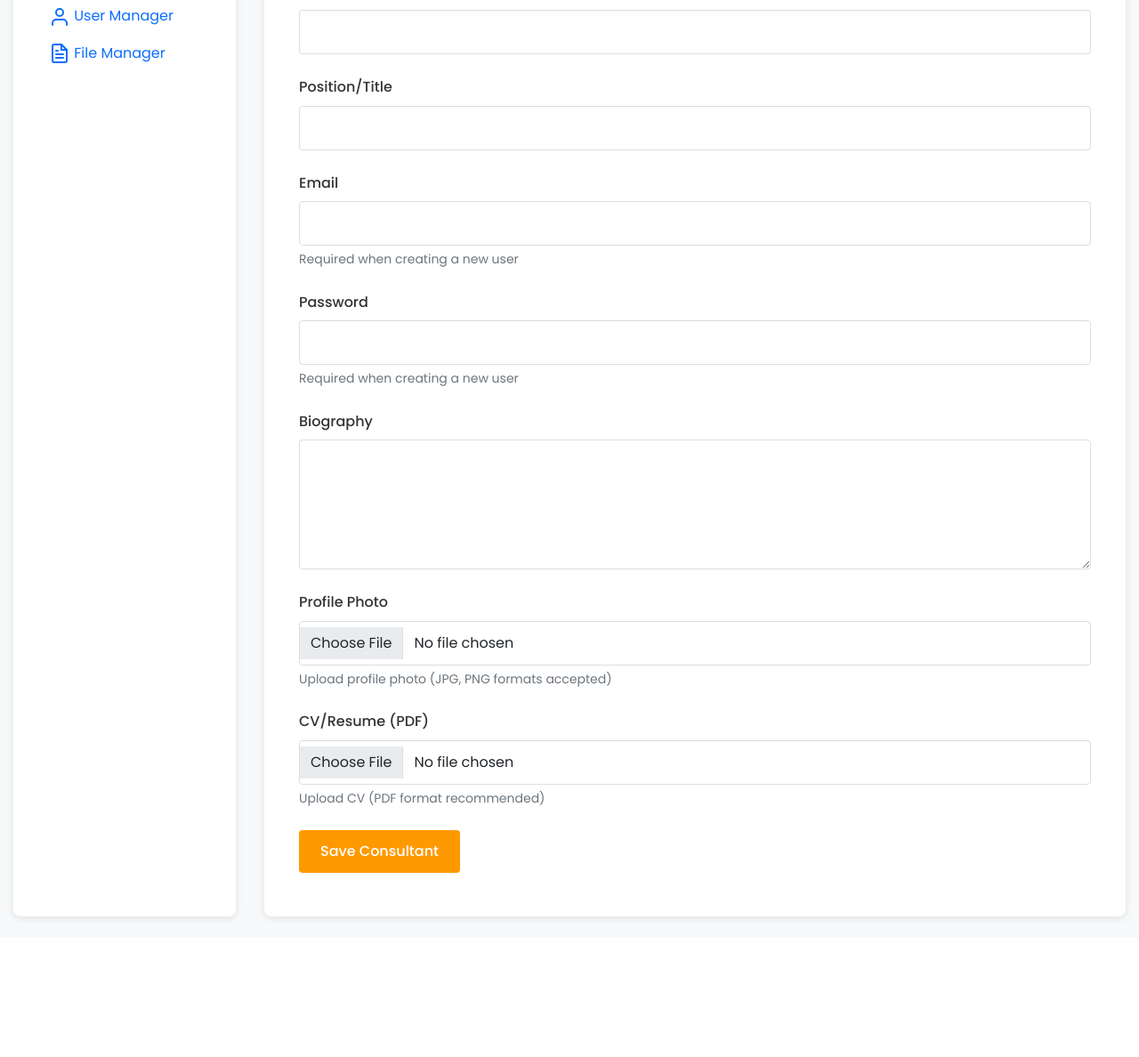
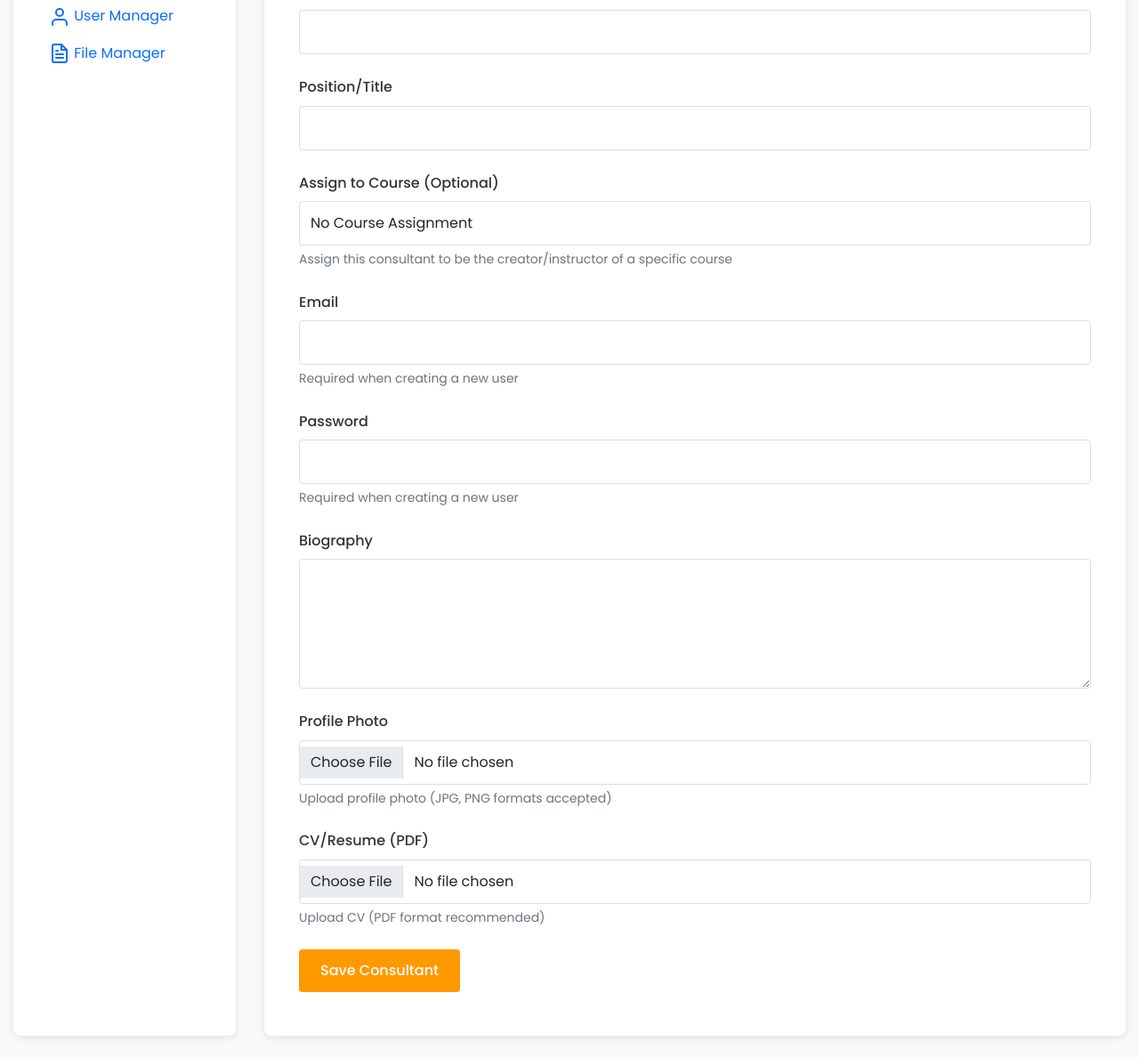
Before and after one commit to InsightSpherebd/Insight_Sphere, a Flask app: page /admin/consultants/add in a window 1280 px wide. Shown: the part 339-1527 px from the top of the page at 89% size. Before the commit the page ends 1374 px from the top, so only its background shows below. Run offline with Flask 3, Linux system fonts and the light colour scheme; a user stored in the database is signed in; some libraries are stand-ins or nearby versions.

Commit message:
Assistant checkpoint: Added photo upload to certificate templates and course assignment to consultants
Assistant generated file changes:
- forms.py: Add photo upload field to CertificateTemplateForm, Add course assignment field to ConsultantForm
- models.py: Add background_photo_filename field to CertificateTemplate
- routes/admin.py: Add photo upload handling to certificate template routes, Add photo upload handling to certificate template edit route, Add course assignment functionality to consultant routes, Add course assignment logic to consultant creation, Add course choices to consultant edit route, Add course assignment logic to consultant edit
- templates/admin/certificate_template_form.html: Add background photo upload field to certificate template form, Add enctype for file upload in certificate template form
- templates/admin/consultant_form.html: Add course assignment field to consultant form

---

User prompt:

 give the option for uploading photo in the create certification template, and give a dropdown in the consultant creation panel where a super admin can enter course to a consultant

Replit-Commit-Author: Assistant
Replit-Commit-Session-Id: 89c1325d-ba2a-4eb3-84d9-c2da32be6441

```diff
--- a/forms.py
+++ b/forms.py
@@ -100,6 +100,7 @@ class ConsultantForm(FlaskForm):
     password = PasswordField('Password', validators=[Optional(), Length(min=6)])
     bio = TextAreaField('Biography', validators=[Optional()])
     position = StringField('Position/Title', validators=[Optional(), Length(max=100)])
+    assigned_courses = SelectField('Assign to Course (Optional)', coerce=int, validators=[Optional()])
     photo = FileField('Profile Photo', validators=[Optional(), FileAllowed(['jpg', 'png', 'jpeg'], 'Images only!')])
     cv = FileField('CV/Resume (PDF)', validators=[Optional(), FileAllowed(['pdf'], 'PDF files only!')])
     submit = SubmitField('Save Consultant')
@@ -117,6 +118,7 @@ class ConsultantForm(FlaskForm):
 class CertificateTemplateForm(FlaskForm):
     name = StringField('Template Name', validators=[DataRequired(), Length(max=100)])
     background_url = URLField('Background Image URL', validators=[Optional(), URL()])
+    background_photo = FileField('Upload Background Image', validators=[Optional(), FileAllowed(['jpg', 'png', 'jpeg'], 'Images only!')])
     html_template = TextAreaField('HTML Template')
     is_default = BooleanField('Set as Default Template?', default=False)
     submit = SubmitField('Save Template')
--- a/models.py
+++ b/models.py
@@ -186,8 +186,15 @@ class CertificateTemplate(db.Model):
     id = db.Column(db.Integer, primary_key=True)
     name = db.Column(db.String(100), nullable=False)
     background_url = db.Column(db.String(255))
+    background_photo_filename = db.Column(db.String(255), nullable=True)
     html_template = db.Column(db.Text)
     is_default = db.Column(db.Boolean, default=False)
     created_at = db.Column(db.DateTime, default=datetime.utcnow)
     created_by = db.Column(db.Integer, db.ForeignKey('user.id'))
     creator = db.relationship('User')
+
+    @property
+    def background_image_path(self):
+        if self.background_photo_filename:
+            return url_for('static', filename=f'uploads/certificates/{self.background_photo_filename}')
+        return self.background_url
--- a/routes/admin.py
+++ b/routes/admin.py
@@ -512,6 +512,10 @@ def consultant_add():
     existing_users = User.query.filter(User.role.in_(['admin', 'super_admin', 'user'])).all()
     form.user_id.choices = [(0, 'Create New User')] + [(u.id, f"{u.full_name} ({u.email})") for u in existing_users]
 
+    # Populate course choices for assignment
+    courses = Course.query.filter_by(is_published=True).all()
+    form.assigned_courses.choices = [(0, 'No Course Assignment')] + [(c.id, c.title) for c in courses]
+
     if request.method == 'POST':
         print(f"Form data received: {request.form}")
         print(f"Form validation result: {form.validate_on_submit()}")
@@ -577,6 +581,12 @@ def consultant_add():
             consultant.bio = form.bio.data or ''
             consultant.position = form.position.data or ''
 
+            # Handle course assignment
+            if form.assigned_courses.data and form.assigned_courses.data > 0:
+                course = Course.query.get(form.assigned_courses.data)
+                if course:
+                    course.creator_id = consultant.id
+
             # Handle file uploads
             if form.photo.data and hasattr(form.photo.data, 'filename') and form.photo.data.filename:
                 try:
@@ -641,6 +651,15 @@ def consultant_edit(consultant_id):
     form.user_id.choices = [(consultant.id, f"{consultant.full_name} ({consultant.email})")]
     form.user_id.data = consultant.id
 
+    # Populate course choices for assignment
+    courses = Course.query.filter_by(is_published=True).all()
+    form.assigned_courses.choices = [(0, 'No Course Assignment')] + [(c.id, c.title) for c in courses]
+
+    # Set current assigned course if any
+    assigned_course = Course.query.filter_by(creator_id=consultant.id).first()
+    if assigned_course:
+        form.assigned_courses.data = assigned_course.id
+
     # Don't require password for edit
     form.password.validators = []
 
@@ -651,6 +670,18 @@ def consultant_edit(consultant_id):
             consultant.bio = form.bio.data
             consultant.position = form.position.data
             consultant.is_consultant = True
+
+            # Handle course assignment
+            # First, remove current assignment
+            current_courses = Course.query.filter_by(creator_id=consultant.id).all()
+            for course in current_courses:
+                course.creator_id = None
+
+            # Then assign new course if selected
+            if form.assigned_courses.data and form.assigned_courses.data > 0:
+                course = Course.query.get(form.assigned_courses.data)
+                if course:
+                    course.creator_id = consultant.id
 
             if form.photo.data and hasattr(form.photo.data, 'filename') and form.photo.data.filename:
                 try:
@@ -750,6 +781,25 @@ def certificate_template_add():
             CertificateTemplate.query.filter_by(is_default=True).update({'is_default': False})
 
         db.session.add(template)
+        db.session.flush()  # Get the ID for file uploads
+
+        # Handle background photo upload
+        if form.background_photo.data and hasattr(form.background_photo.data, 'filename') and form.background_photo.data.filename:
+            try:
+                # Create upload directory
+                upload_dir = os.path.join('static', 'uploads', 'certificates')
+                os.makedirs(upload_dir, exist_ok=True)
+
+                # Save background photo file
+                photo_file = form.background_photo.data
+                file_ext = os.path.splitext(photo_file.filename)[1]
+                photo_filename = secure_filename(f"{template.id}_background_{int(time.time())}{file_ext}")
+                photo_path = os.path.join(upload_dir, photo_filename)
+                photo_file.save(photo_path)
+                template.background_photo_filename = photo_filename
+            except Exception as e:
+                flash(f'Error uploading background image: {str(e)}', 'warning')
+
         db.session.commit()
         flash('Certificate template added successfully!', 'success')
         return redirect(url_for('admin.certificate_templates'))
@@ -773,6 +823,23 @@ def certificate_template_edit(template_id):
         template.name = form.name.data
         template.background_url = form.background_url.data
         template.html_template = form.html_template.data
+
+        # Handle background photo upload
+        if form.background_photo.data and hasattr(form.background_photo.data, 'filename') and form.background_photo.data.filename:
+            try:
+                # Create upload directory
+                upload_dir = os.path.join('static', 'uploads', 'certificates')
+                os.makedirs(upload_dir, exist_ok=True)
+
+                # Save background photo file
+                photo_file = form.background_photo.data
+                file_ext = os.path.splitext(photo_file.filename)[1]
+                photo_filename = secure_filename(f"{template.id}_background_{int(time.time())}{file_ext}")
+                photo_path = os.path.join(upload_dir, photo_filename)
+                photo_file.save(photo_path)
+                template.background_photo_filename = photo_filename
+            except Exception as e:
+                flash(f'Error uploading background image: {str(e)}', 'warning')
 
         # Handle default status
         if form.is_default.data and not template.is_default:
--- a/templates/admin/consultant_form.html
+++ b/templates/admin/consultant_form.html
@@ -33,6 +33,17 @@
             {{ form.position(class="form-control") }}
             {% if form.position.errors %}
                 {% for error in form.position.errors %}
+                <span class="form-text text-danger">{{ error }}</span>
+                {% endfor %}
+            {% endif %}
+        </div>
+
+        <div class="form-group">
+            {{ form.assigned_courses.label(class="form-label") }}
+            {{ form.assigned_courses(class="form-control") }}
+            <small class="form-text text-muted">Assign this consultant to be the creator/instructor of a specific course</small>
+            {% if form.assigned_courses.errors %}
+                {% for error in form.assigned_courses.errors %}
                 <span class="form-text text-danger">{{ error }}</span>
                 {% endfor %}
             {% endif %}
```
Also changed, not shown: templates/admin/certificate_template_form.html (+17 -1 lines).
